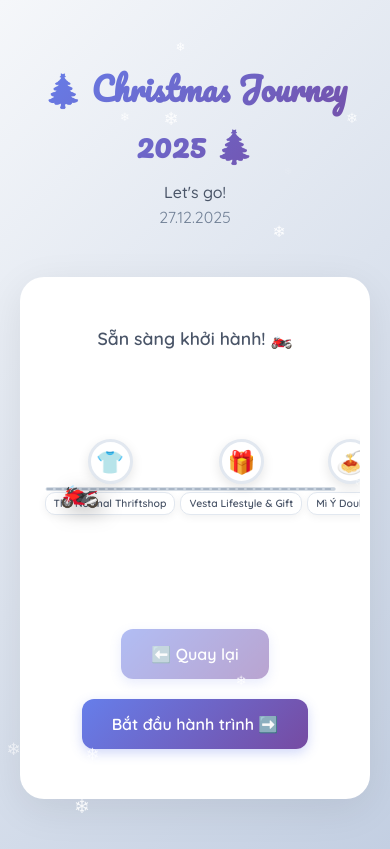
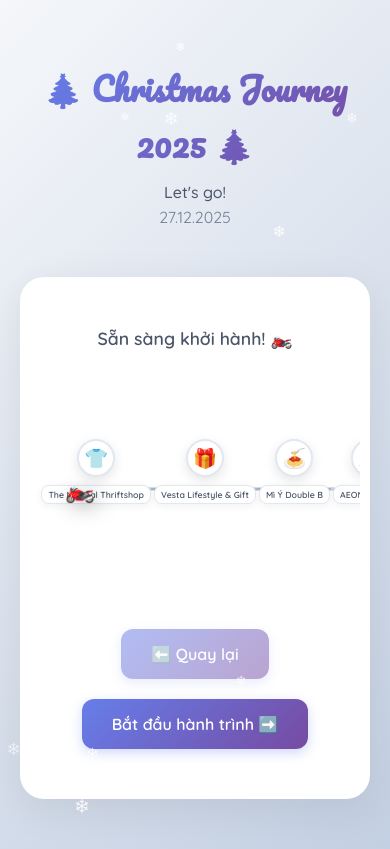
Before and after one commit to imCaoQuoc/christmax, a plain HTML site: page index.html in a window 390 px wide. Drawn offline with Linux system fonts and the light colour scheme.

Commit message:
Refactor location point styles for improved layout and responsiveness

```diff
--- a/index.html
+++ b/index.html
@@ -119,8 +119,8 @@
             position: relative;
             display: flex;
             flex-direction: row;
-            gap: 10px;
-            padding: 20px 5%;
+            gap: 8px;
+            padding: 20px 3%;
             align-items: center;
             justify-content: space-between;
             width: 100%;
@@ -140,15 +140,15 @@
         }
 
         .location-icon {
-            width: 55px;
-            height: 55px;
-            min-width: 55px;
+            width: 50px;
+            height: 50px;
+            min-width: 50px;
             border-radius: 50%;
             background: white;
             display: flex;
             align-items: center;
             justify-content: center;
-            font-size: 1.6em;
+            font-size: 1.5em;
             box-shadow: 0 4px 12px rgba(0, 0, 0, 0.1);
             transition: all 0.4s ease;
             border: 3px solid #e2e8f0;
@@ -195,14 +195,14 @@
         }
 
         .location-label {
-            font-size: 0.75em;
+            font-size: 0.7em;
             font-weight: 600;
             color: #4a5568;
             text-align: center;
             transition: all 0.3s ease;
             background: white;
-            padding: 5px 10px;
-            border-radius: 10px;
+            padding: 4px 8px;
+            border-radius: 8px;
             box-shadow: 0 2px 8px rgba(0, 0, 0, 0.06);
             white-space: nowrap;
             border: 1px solid #e2e8f0;
@@ -222,7 +222,7 @@
             left: 50px;
             top: 50%;
             transform: translate(-50%, -50%);
-            font-size: 2.5em;
+            font-size: 2em;
             transition: all 1s cubic-bezier(0.4, 0, 0.2, 1);
             filter: drop-shadow(5px 5px 10px rgba(0, 0, 0, 0.3));
             z-index: 10;
@@ -445,8 +445,8 @@
             }
 
             .locations-container {
-                padding: 20px 3%;
-                gap: 5px;
+                padding: 20px 2%;
+                gap: 3px;
             }
 
             .location-point {
@@ -454,10 +454,11 @@
             }
 
             .location-icon {
-                width: 45px;
-                height: 45px;
-                min-width: 45px;
-                font-size: 1.4em;
+                width: 38px;
+                height: 38px;
+                min-width: 38px;
+                font-size: 1.2em;
+                border: 2px solid #e2e8f0;
             }
 
             .location-point.active .location-icon {
@@ -469,12 +470,12 @@
             }
 
             .location-label {
-                font-size: 0.65em;
-                padding: 4px 8px;
+                font-size: 0.55em;
+                padding: 3px 6px;
             }
 
             .motorbike {
-                font-size: 2em;
+                font-size: 1.5em;
             }
 
             .location-info h2 {
@@ -515,9 +516,6 @@
                 <div class="motorbike" id="motorbike">🏍️</div>
             </div>
 
-            <!-- Location Info -->
-            <div id="locationContainer"></div>
-
             <!-- Buttons -->
             <div class="button-container">
                 <div class="btn-group">
@@ -525,6 +523,9 @@
                     <button class="btn" id="nextBtn" onclick="nextLocation()">Bắt đầu hành trình ➡️</button>
                 </div>
             </div>
+
+            <!-- Location Info -->
+            <div id="locationContainer"></div>
 
             <!-- Final Message -->
             <div class="final-message" id="finalMessage">
```
